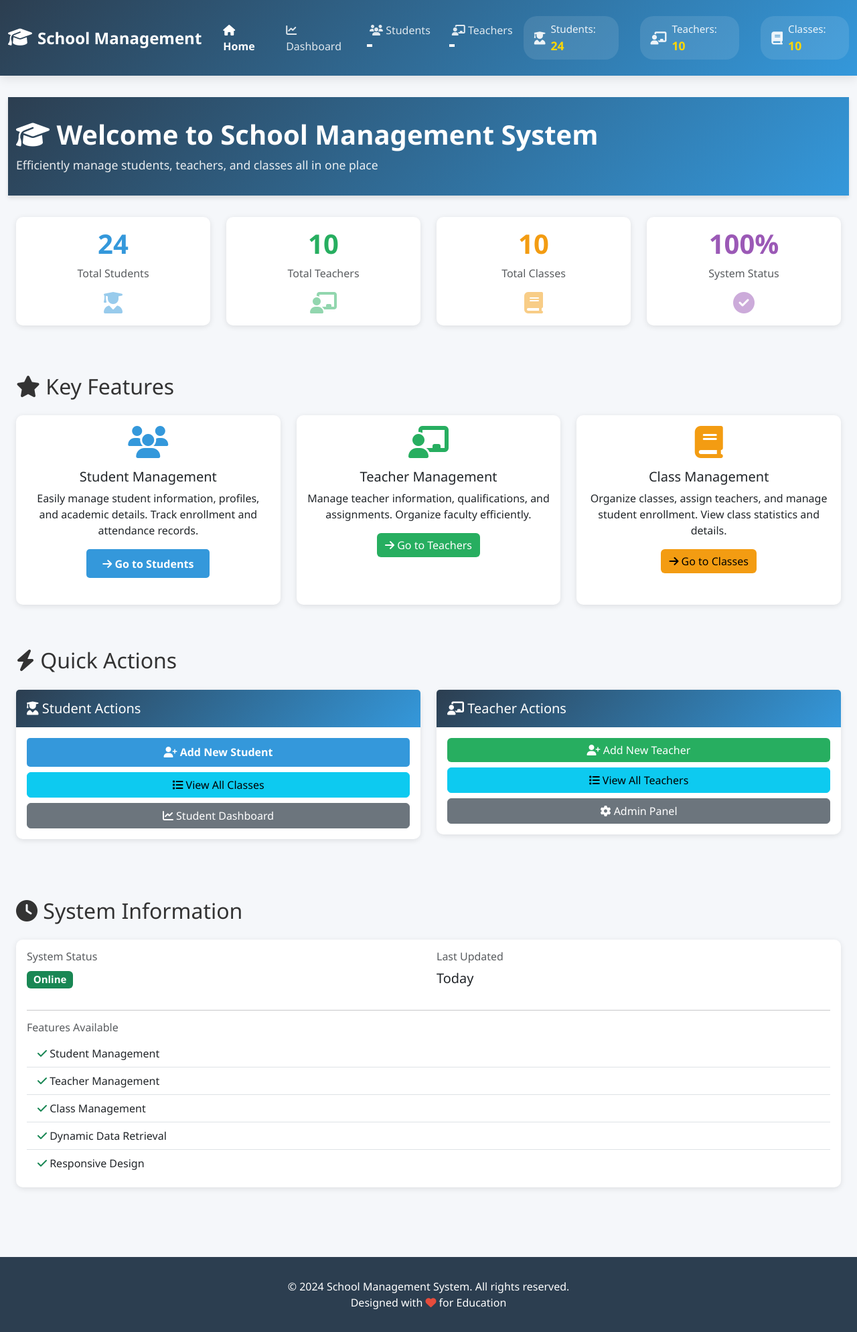
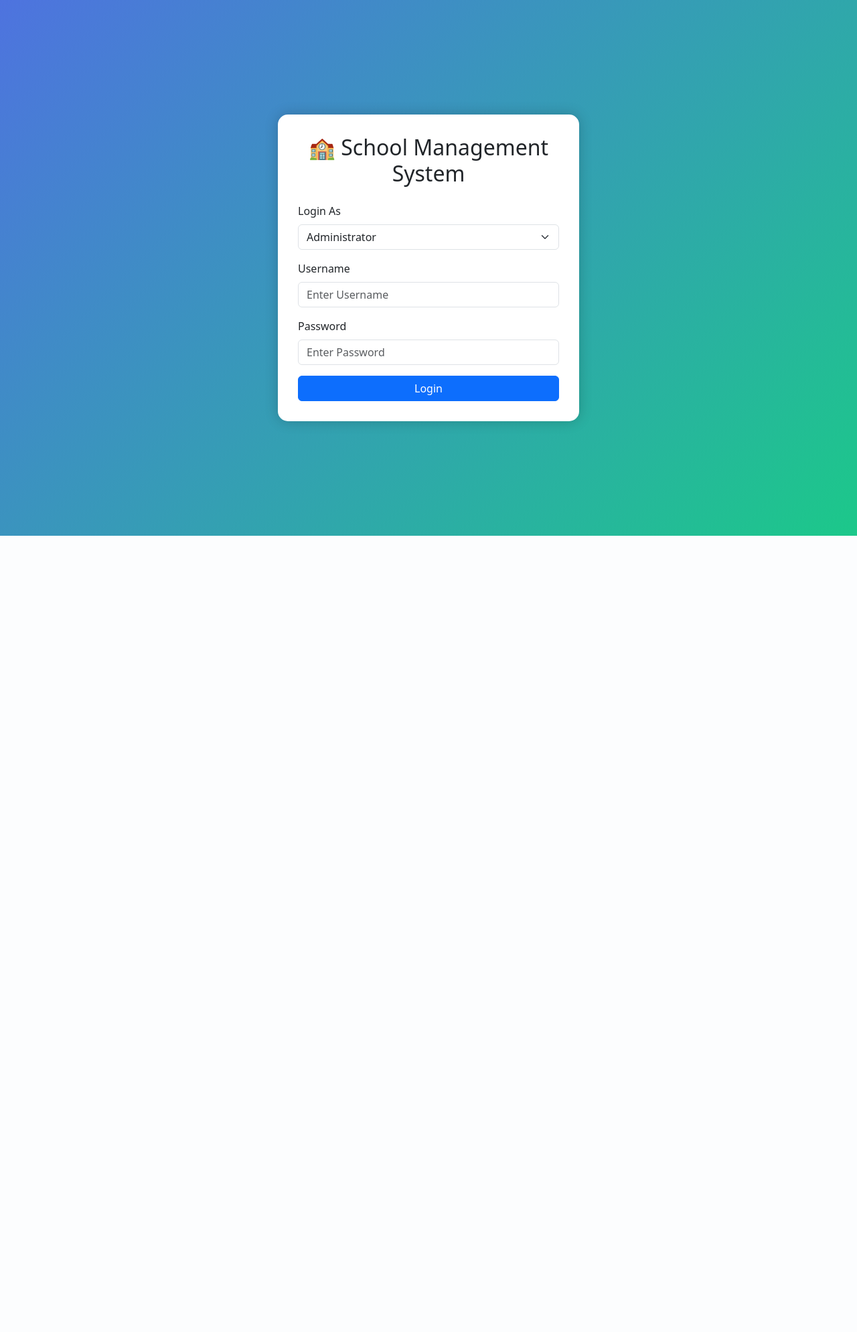
Before and after one commit to Sreekutty2728/school-management-system, a Django app: page / in a window 1280 px wide. Shown: the whole page at 67% size. After the commit the page ends 800 px from the top, so only its background shows below. Run offline with Django 5.2, Linux system fonts and the light colour scheme; data comes from the database, SQL or seed files in the repository.

Commit message:
updated project file

```diff
--- a/school_management/urls.py
+++ b/school_management/urls.py
@@ -27,6 +27,21 @@ from django.conf.urls.static import static
 logger = logging.getLogger(__name__)
 
 
+def login_page(request):
+    return render(request, 'login.html')
+
+def admin_dashboard(request):
+    from students.models import Student
+    from teachers.models import Teachers
+
+    context = {
+        'total_students': Student.objects.count(),
+        'total_teachers': Teachers.objects.count(),
+    }
+
+    return render(request, 'admin_dashboard.html', context)
+
+
 def home(request):
     logger.info(f"GET / - Home page request from {request.META.get('REMOTE_ADDR', 'Unknown')}")
     from students.models import Student
@@ -48,7 +63,8 @@ def home(request):
 
 urlpatterns = [
     path('admin/', admin.site.urls),
-    path('', home, name='home'),
+    path('', login_page, name='login'),
+    path('admin-dashboard/', admin_dashboard, name='admin_dashboard'),
     path('teachers/', include('teachers.urls')),
     path('students/', include('students.urls')),
 ]
--- a/teachers/views.py
+++ b/teachers/views.py
@@ -5,6 +5,10 @@ from rest_framework.decorators import api_view
 from rest_framework.response import Response
 from .models import Teachers
 from .serializers import TeacherSerializer
+from django.shortcuts import render
+
+def login_page(request):
+    return render(request, 'login.html')
 
 # Configure logger
 logger = logging.getLogger(__name__)
--- a/templates/base.html
+++ b/templates/base.html
@@ -388,21 +388,17 @@
                     </li>
                 </ul>
 
-                <!-- Live Stats in Navbar -->
-                <div class="navbar-stats">
-                    <div class="stat-item" title="Total Students">
-                        <i class="fas fa-user-graduate"></i>
-                        <span>Students: <span class="stat-count">{{ total_students }}</span></span>
-                    </div>
-                    <div class="stat-item" title="Total Teachers">
-                        <i class="fas fa-chalkboard-user"></i>
-                        <span>Teachers: <span class="stat-count">{{ total_teachers }}</span></span>
-                    </div>
-                    <div class="stat-item" title="Total Classes">
-                        <i class="fas fa-book"></i>
-                        <span>Classes: <span class="stat-count">10</span></span>
-                    </div>
-                </div>
+                <form class="d-flex" role="search">
+    <input
+        class="form-control me-2"
+        type="search"
+        placeholder="Search Student or Teacher"
+        aria-label="Search">
+
+    <button class="btn btn-light" type="submit">
+        <i class="fas fa-search"></i>
+    </button>
+</form>
             </div>
         </div>
     </nav>
--- /dev/null
+++ b/templates/login.html
@@ -0,0 +1,73 @@
+<!DOCTYPE html>
+<html>
+<head>
+    <title>School Management System</title>
+
+    <link href="https://cdn.jsdelivr.net/npm/bootstrap@5.3.3/dist/css/bootstrap.min.css" rel="stylesheet">
+
+    <style>
+        body{
+            background: linear-gradient(135deg,#4e73df,#1cc88a);
+            height:100vh;
+            display:flex;
+            justify-content:center;
+            align-items:center;
+        }
+
+        .login-card{
+            width:450px;
+            padding:30px;
+            border-radius:15px;
+            box-shadow:0 0 20px rgba(0,0,0,0.2);
+            background:white;
+        }
+
+        h2{
+            text-align:center;
+            margin-bottom:25px;
+        }
+    </style>
+</head>
+<body>
+
+<div class="login-card">
+
+    <h2>🏫 School Management System</h2>
+
+    <form>
+
+        <div class="mb-3">
+            <label class="form-label">Login As</label>
+            <select class="form-select">
+                <option>Administrator</option>
+                <option>Teacher</option>
+                <option>Student</option>
+                <option>Parent</option>
+                <option>Non-Teaching Staff</option>
+            </select>
+        </div>
+
+        <div class="mb-3">
+            <label class="form-label">Username</label>
+            <input type="text"
+                   class="form-control"
+                   placeholder="Enter Username">
+        </div>
+
+        <div class="mb-3">
+            <label class="form-label">Password</label>
+            <input type="password"
+                   class="form-control"
+                   placeholder="Enter Password">
+        </div>
+
+        <button class="btn btn-primary w-100">
+            Login
+        </button>
+
+    </form>
+
+</div>
+
+</body>
+</html>
```
Also changed, not shown: templates/admin_dashboard.html (added, +96 -0 lines).
